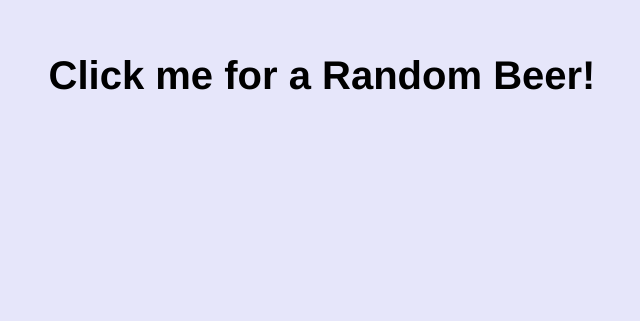
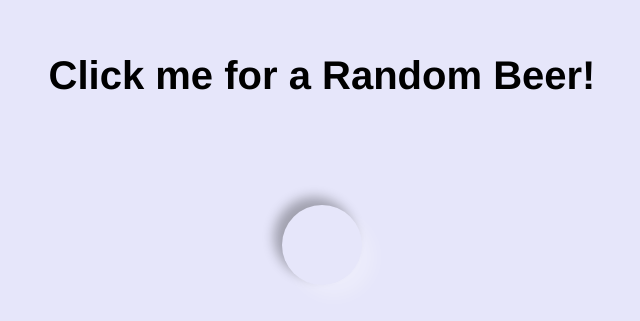
Before and after one commit to Misbehavings/Spa-Project-phase-1, a plain HTML site: page index.html in a window 1280 px wide. Shown: the part 105-426 px from the top of the page, without its empty margins (318-958 px from the left). Drawn offline with Linux system fonts and the light colour scheme.

Commit message:
added new style .button

```diff
--- a/style.css
+++ b/style.css
@@ -52,9 +52,6 @@ body {
     justify-content: center;
 }
 
-
-
-
 .beer-button .fab {
     padding-left: 3px;
 }
@@ -66,3 +63,16 @@ body {
 .date {
     font-size: 20px;
 }
+
+.button {
+    width: 80px;
+    height: 80px;
+    background-color: lavender;
+    transition: all 0.5s ease-in-out;
+    box-shadow: -8px -8px 12px 0 rgba(0, 0, 0, 0.3),
+                12px 12px 16px rgba(255, 255, 255, 0.25);
+    border-radius: 50%;
+    display: flex;
+    align-items: center;
+    justify-content: center;
+}
```
